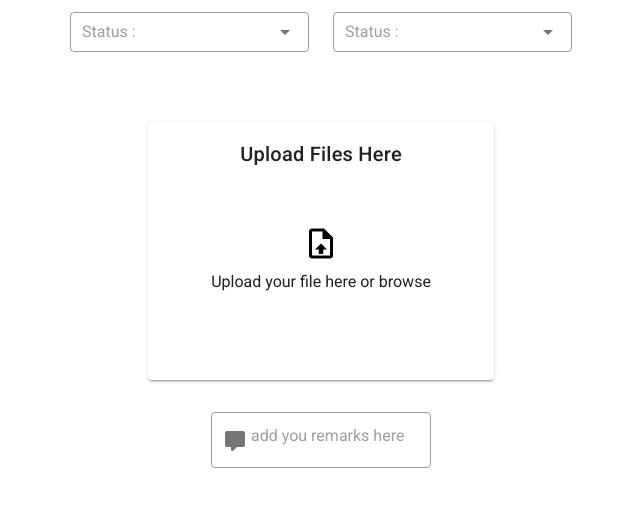
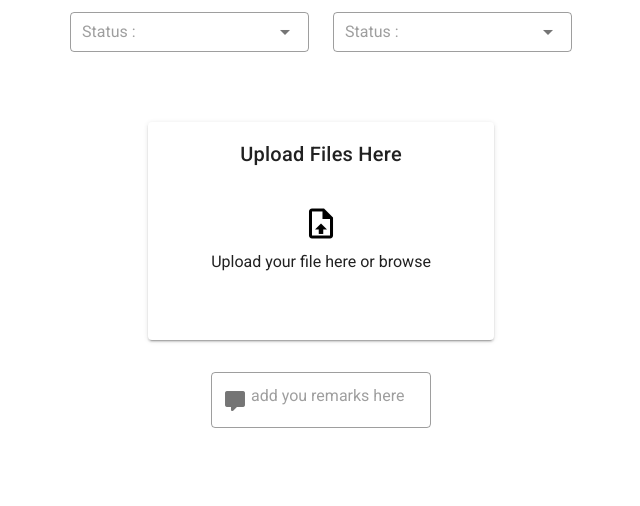
Before and after one commit to TanvirKaurBedi/DocumentManagementSystem, a Vue app in the folder document_management_system/: page /file_management in a window 1280 px wide. Shown: the top 506 px of the page, without its empty margins (319-959 px from the left). Built offline with nearby package versions, Linux system fonts and the light colour scheme.

Commit message:
added logic and css for image preview

```diff
--- a/document_management_system/src/views/File_Management.vue
+++ b/document_management_system/src/views/File_Management.vue
@@ -17,34 +17,32 @@
                 </v-select>
             </v-col>
         </v-row>
-        <v-row>
-            <v-col md="12">
+        <!--  -->
+        <v-row class="file_row">
+            <v-col md="12">{{ file_url }}
                 <v-card elevation="2" class="px-5 my-md-5 main_card d-flex flex-column align-center justify-center">
                     <v-card-title>
                         Upload Files Here
                     </v-card-title>
-                    <div class="file_main_div ma-5 d-flex">
-                        <div v-for="item in file_array" :key="item.index">
-                            <template>
-                                <v-img :src="item.url" class="image_div ma-5 d-flex justify-right">
-                                    <div class="delete_div pa-4 d-flex align-center justify-center"
-                                        style="position: relative;" @click="deleteMedia(item)">
-                                        <v-icon color="red">mdi-delete-outline</v-icon>
-                                    </div>
-                                </v-img>
-                            </template>
+                        <div v-if="file_url">
+                            <v-img :src="file_url" class="image_div ma-5 d-flex justify-right">
+                                <div class="delete_div pa-4 d-flex align-center justify-center"
+                                    style="position: relative;" @click="deleteMedia(item)">
+                                    <v-icon color="red">mdi-delete-outline</v-icon>
+                                </div>
+                            </v-img>
                         </div>
-                        <div class="file_div ma-5 text-center d-flex flex-column align-center justify-center"
+                        <div v-else class="image_div ma-5 text-center d-flex flex-column align-center justify-center"
                             @click="triggerInputField()">
                             <v-icon color="black" class="file_upload_icon mb-2" large>mdi-file-upload-outline</v-icon>
                             <p>Upload your file here or <span class="browse_btn">browse</span></p>
                         </div>
-                    </div>
-                    <input @change="fileChangeHandle()" accept="video/*,image/*" type="file" ref="file_uploading_field"
+                    <input @change="fileChangeHandle()" accept=".pdf,image/*" type="file" ref="file_uploading_field"
                         style="visibility: hidden;" />
                 </v-card>
             </v-col>
         </v-row>
+        <!--  -->
         <v-row>
             <v-textarea auto-grow outlined placeholder="add you remarks here" v-model="remarks"
                 prepend-inner-icon="mdi-comment" rows="1" row-height="15">
@@ -128,4 +126,12 @@ export default {
     }
 }
 </script>
-<style scoped></style>
+<style scoped>
+.image_div{
+    max-width: 346px !important;
+    max-height: 258px !important
+}
+.file_row{
+    max-width: 447px !important;
+}
+</style>
```
